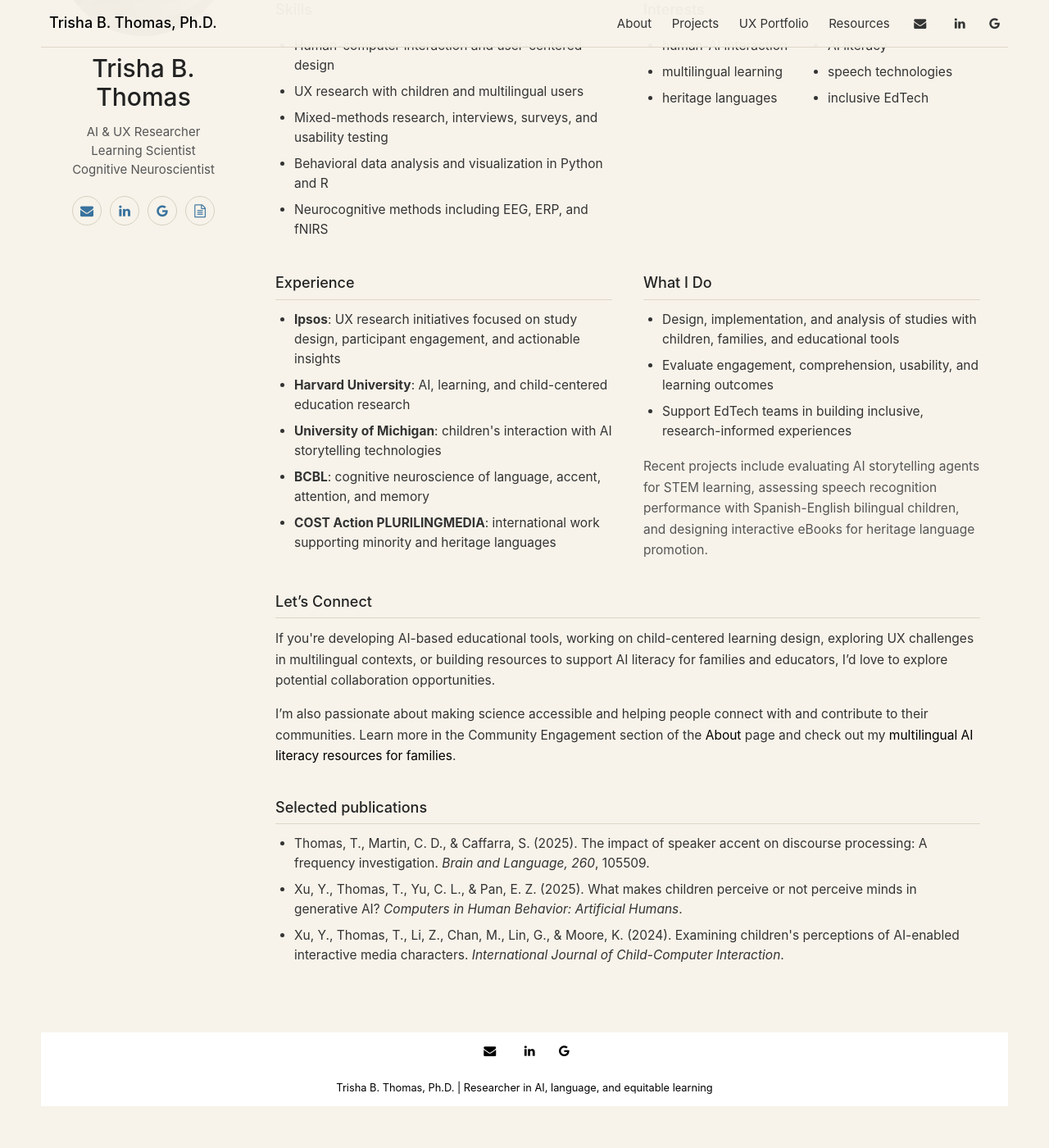
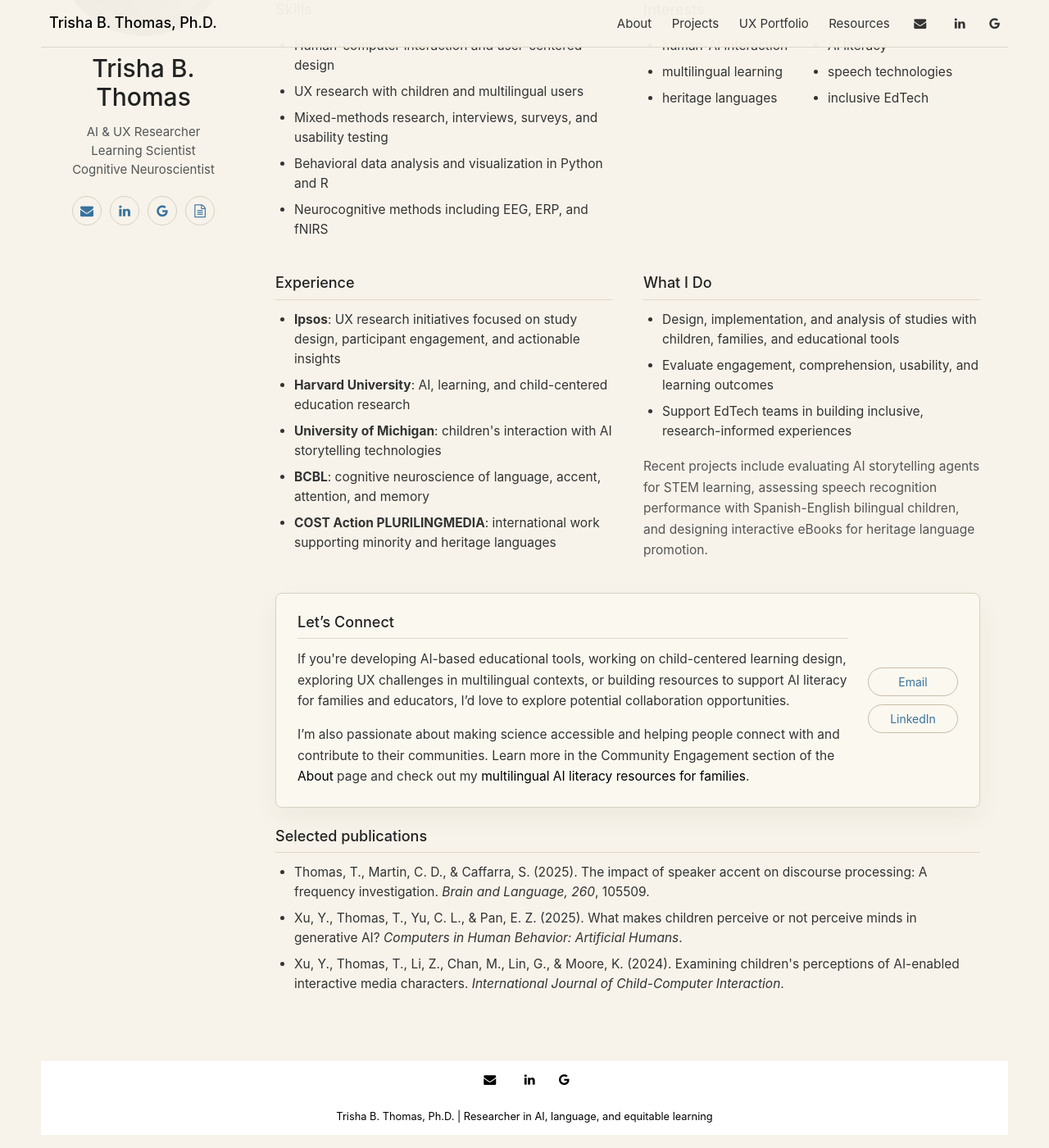
Before and after one commit to tthomas840/tthomas840.github.io, a Jekyll site: the page built from index.html, in a window 1280 px wide and 1400 px high, scrolled down 280 px. Shown: the whole window at 82% size. Built offline with Jekyll 4.4.1, drawn with Linux system fonts in a browser that asks for light colours; nearby versions of some CDN libraries; the list of posts is cut into pages by our own code; before the commit the page ends 1645 px from its top, so only the background shows below that.

Commit message:
Style let’s connect as callout

```diff
--- a/_layouts/home.html
+++ b/_layouts/home.html
@@ -77,6 +77,7 @@ title: Home
     </section>
 
     <section class="wide-section connect-section">
+      <div>
         <h4>Let’s Connect</h4>
         <p>
           If you're developing AI-based educational tools, working on child-centered learning design, exploring
@@ -89,6 +90,11 @@ title: Home
           <a href="https://trisha-thomas.com/about">About</a> page and check out my
           <a href="{{ site.github.url }}/multilingual-ai-literacy-resources">multilingual AI literacy resources for families</a>.
         </p>
+      </div>
+      <div class="connect-actions">
+        <a href="mailto:t.thomas@bcbl.eu">Email</a>
+        <a href="https://www.linkedin.com/in/trisha-thomas-a76436223/" target="_blank">LinkedIn</a>
+      </div>
     </section>
 
     <section class="wide-section">
--- a/_sass/_home.scss
+++ b/_sass/_home.scss
@@ -85,7 +85,43 @@
 }
 
 .connect-section {
+  background: #fbf8f0;
+  border: 1px solid #d8d0c1;
+  border-radius: 8px;
+  box-shadow: 0 12px 30px rgba(72, 61, 45, 0.05);
+  display: grid;
+  gap: 24px;
+  grid-template-columns: minmax(0, 1fr) auto;
   max-width: 860px;
+  padding: 24px 26px;
+}
+
+.connect-section h4 {
+  margin-top: 0;
+}
+
+.connect-section p:last-child {
+  margin-bottom: 0;
+}
+
+.connect-actions {
+  align-content: center;
+  display: grid;
+  gap: 10px;
+  min-width: 110px;
+}
+
+.connect-actions a {
+  border: 1px solid #c8bca9;
+  border-radius: 999px;
+  color: #39729e;
+  font-size: 14px;
+  padding: 8px 13px;
+  text-align: center;
+}
+
+.connect-actions a:hover {
+  background: #eee7da;
 }
 
 .bio h4 {
@@ -173,4 +209,15 @@
   .quick-info {
     grid-template-columns: 1fr;
   }
+
+  .connect-section {
+    grid-template-columns: 1fr;
+    padding: 20px;
+  }
+
+  .connect-actions {
+    align-content: start;
+    display: flex;
+    flex-wrap: wrap;
+  }
 }
```
Lines whose indentation alone changed are shown as unchanged.
